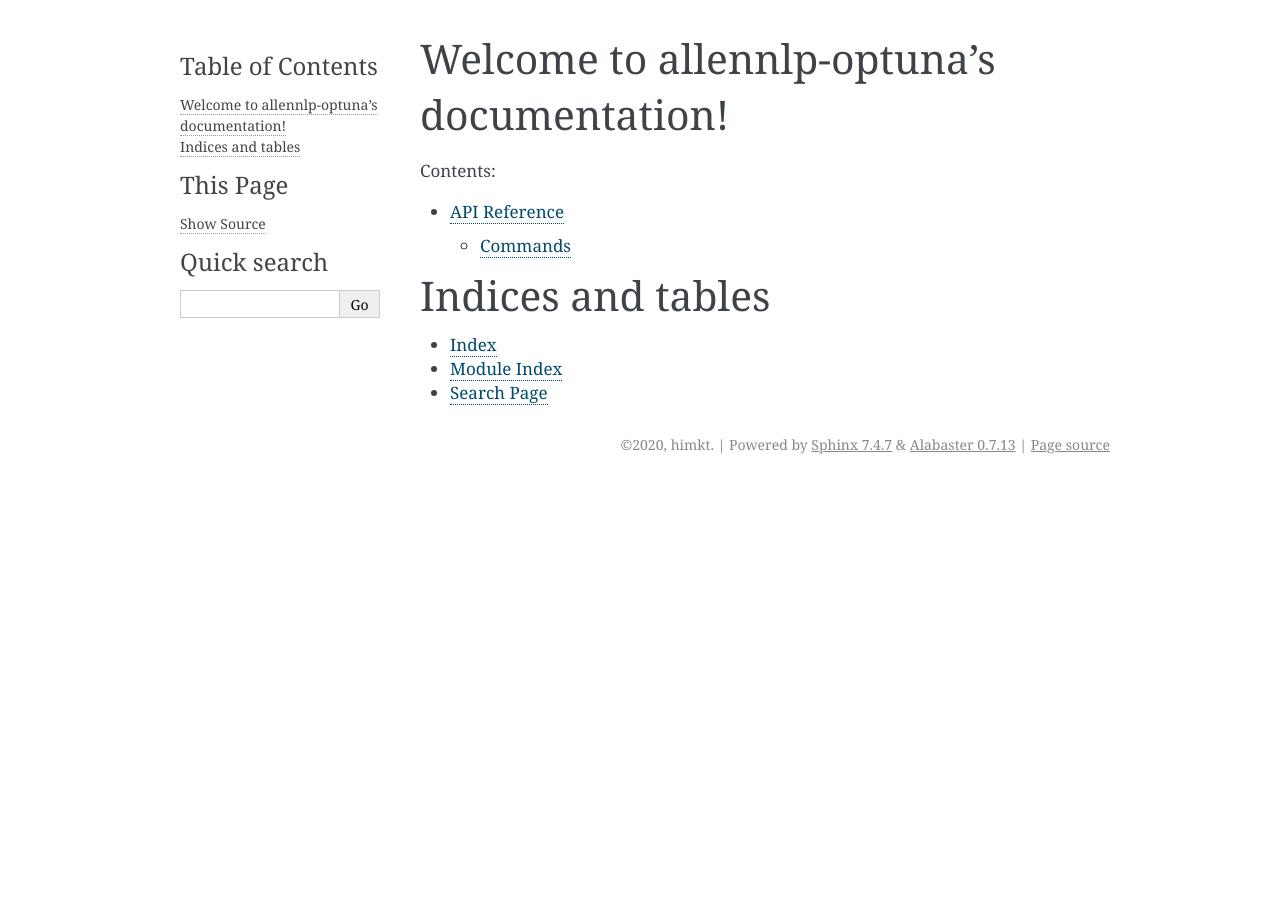
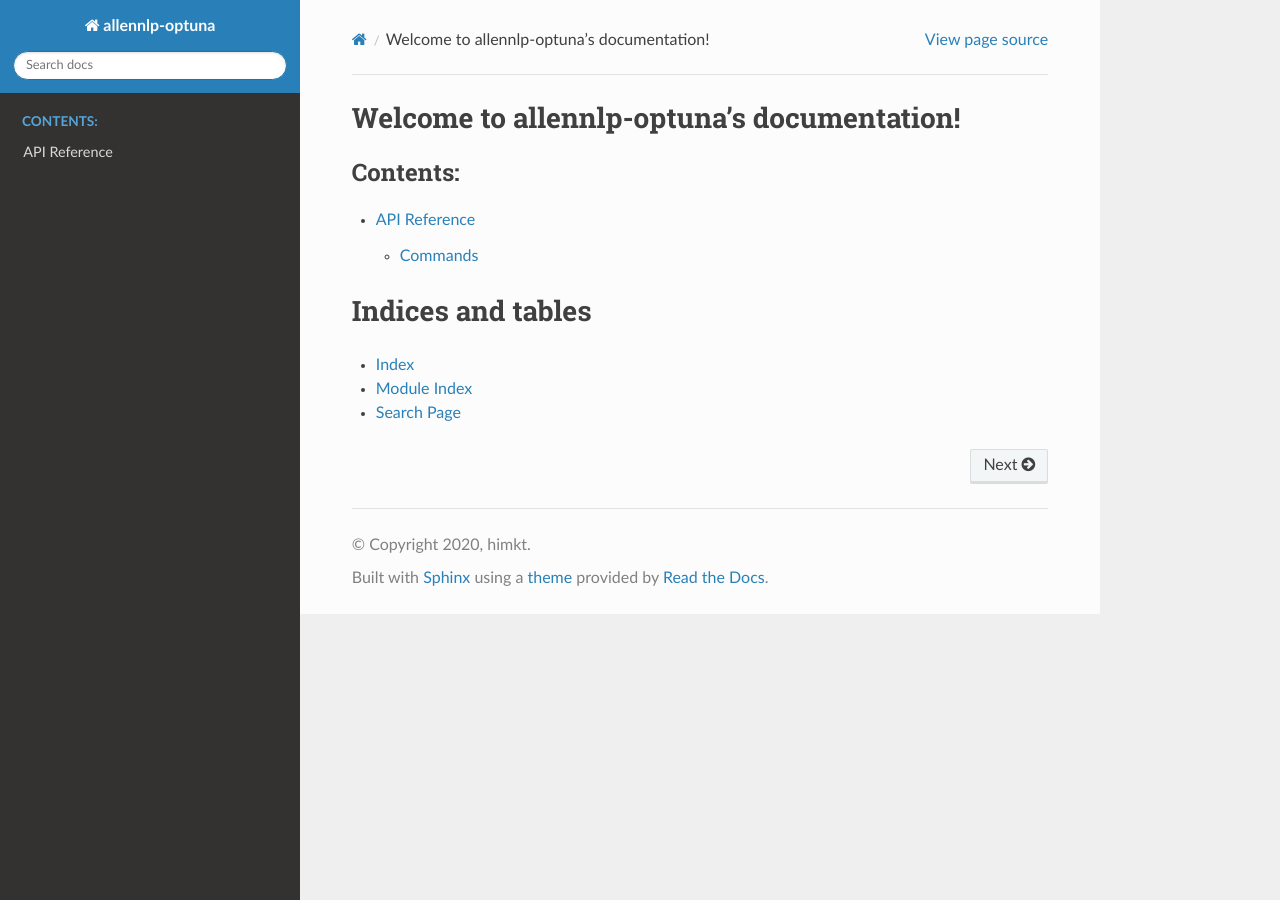
Before and after one commit to himkt/allennlp-optuna, a Sphinx documentation site: the page built from docs/source/index.rst, in a window 1280 px wide. Built offline with Sphinx 7.4.7 and the Read the Docs theme 2.0.0, drawn with Linux system fonts in a browser that asks for light colours.

Commit message:
Introduce sphinx-rtd-theme

```diff
--- a/docs/source/conf.py
+++ b/docs/source/conf.py
@@ -13,6 +13,8 @@
 # import os
 # import sys
 # sys.path.insert(0, os.path.abspath('.'))
+import os
+on_rtd = os.environ.get('READTHEDOCS', None) == 'True'
 
 
 # -- Project information -----------------------------------------------------
@@ -45,7 +47,9 @@
 # The theme to use for HTML and HTML Help pages.  See the documentation for
 # a list of builtin themes.
 #
-html_theme = 'alabaster'
+if not on_rtd:
+    html_theme = 'sphinx_rtd_theme'
+
 
 # Add any paths that contain custom static files (such as style sheets) here,
 # relative to this directory. They are copied after the builtin static files,
--- a/pyproject.toml
+++ b/pyproject.toml
@@ -20,6 +20,7 @@
 flake8 = "^3.8.3"
 python-language-server = "^0.35.1"
 sphinx = "^3.3.0"
+sphinx_rtd_theme = "^0.5.0"
 
 [build-system]
 requires = ["poetry>=0.12"]
```
Also changed, not shown: 1 other file.
